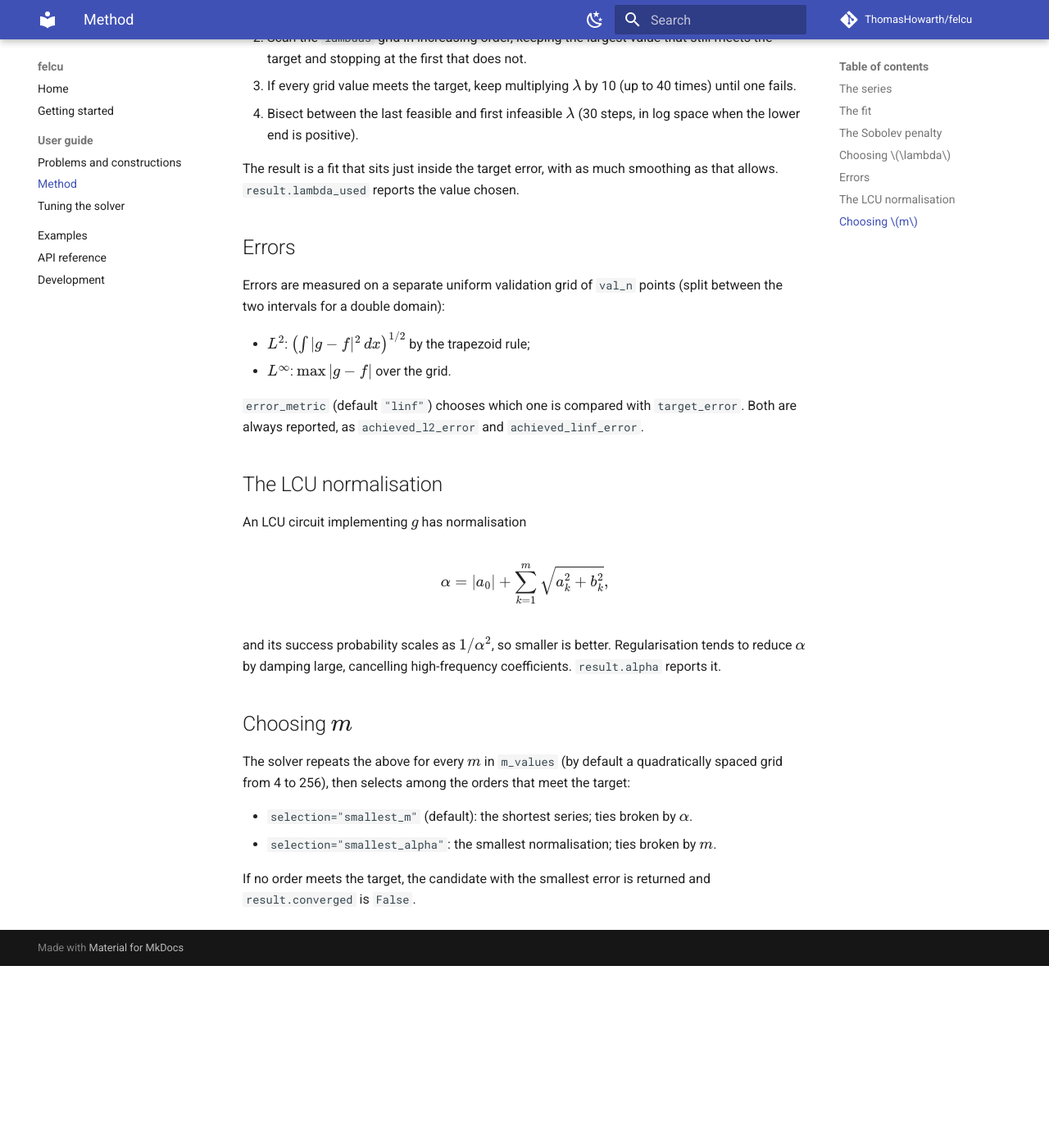
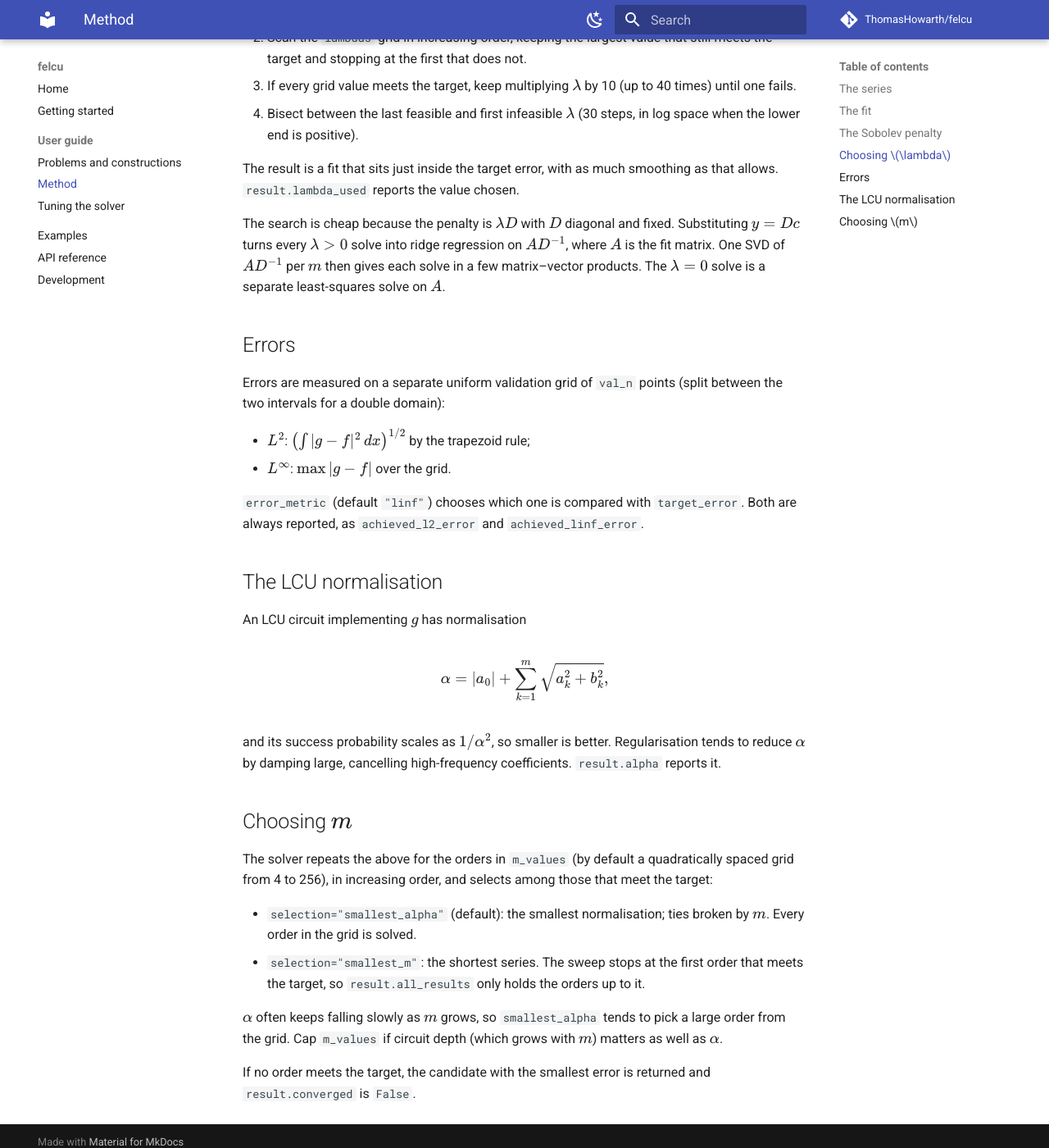
Before and after one commit to QAaAT/felcu, an MkDocs documentation site: the page built from docs/guide/method.md, in a window 1280 px wide and 1400 px high, scrolled down 2008 px. Shown: the whole window at 82% size. Built offline with MkDocs 1.6.1 and Material for MkDocs 9.7.7, drawn with Linux system fonts in a browser that asks for light colours; comment, search, counter and statistics services are not loaded; before the commit the page ends 3186 px from its top, so only the background shows below that.

Commit message:
Speed up the solver and make smallest_alpha the default
Build the fit system once per m and solve every lambda > 0 from a single
SVD of A D^-1 (substituting y = D c), keeping the lambda = 0 lstsq solve
unchanged. With selection='smallest_m', stop the m sweep at the first
feasible order. The full default sweep drops from ~81 s to under 5 s
(0.03 s with smallest_m), with the same selected orders.

Make selection='smallest_alpha' the default and document that it tends
to pick the top of the m range.

Co-Authored-By: Claude Opus 5.5 <noreply@anthropic.com>

```diff
--- a/docs/guide/method.md
+++ b/docs/guide/method.md
@@ -100,6 +100,13 @@ Regularisation trades accuracy for smaller coefficients.  For each \(m\),
 The result is a fit that sits just inside the target error, with as much
 smoothing as that allows.  `result.lambda_used` reports the value chosen.
 
+The search is cheap because the penalty is \(\lambda D\) with \(D\)
+diagonal and fixed.  Substituting \(y = Dc\) turns every \(\lambda > 0\)
+solve into ridge regression on \(AD^{-1}\), where \(A\) is the fit matrix.
+One SVD of \(AD^{-1}\) per \(m\) then gives each solve in a few
+matrix–vector products.  The \(\lambda = 0\) solve is a separate
+least-squares solve on \(A\).
+
 ## Errors
 
 Errors are measured on a separate uniform validation grid of `val_n`
@@ -126,14 +133,19 @@ high-frequency coefficients.  `result.alpha` reports it.
 
 ## Choosing \(m\)
 
-The solver repeats the above for every \(m\) in `m_values` (by default a
-quadratically spaced grid from 4 to 256), then selects among the orders
-that meet the target:
+The solver repeats the above for the orders in `m_values` (by default a
+quadratically spaced grid from 4 to 256), in increasing order, and selects
+among those that meet the target:
 
-- `selection="smallest_m"` (default): the shortest series; ties broken by
-  \(\alpha\).
-- `selection="smallest_alpha"`: the smallest normalisation; ties broken by
-  \(m\).
+- `selection="smallest_alpha"` (default): the smallest normalisation; ties
+  broken by \(m\).  Every order in the grid is solved.
+- `selection="smallest_m"`: the shortest series.  The sweep stops at the
+  first order that meets the target, so `result.all_results` only holds the
+  orders up to it.
+
+\(\alpha\) often keeps falling slowly as \(m\) grows, so `smallest_alpha`
+tends to pick a large order from the grid.  Cap `m_values` if circuit depth
+(which grows with \(m\)) matters as well as \(\alpha\).
 
 If no order meets the target, the candidate with the smallest error is
 returned and `result.converged` is `False`.
```
Also changed, not shown: docs/examples.md (+4 -4 lines), docs/getting-started.md (+9 -7 lines), docs/guide/parameters.md (+11 -8 lines), 6 other files.
